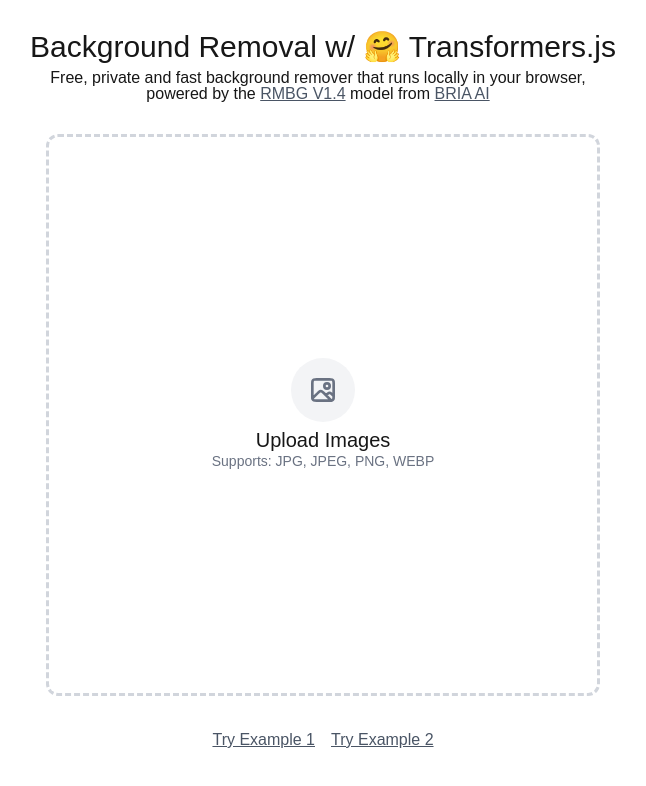
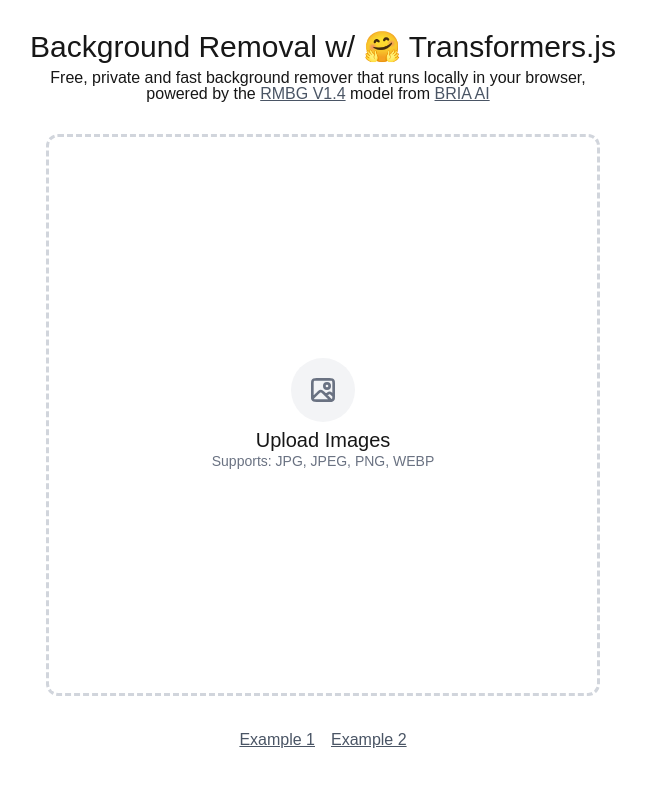
Before and after one commit to Serohman/ai-remove-bg, a Next.js app: page / in a window 1280 px wide. Shown: the top 786 px of the page, without its empty margins (317-963 px from the left). Built offline with nearby package versions, Linux system fonts and the light colour scheme.

Commit message:
Fix examples URLs

```diff
--- a/src/components/FooterWithExamples.tsx
+++ b/src/components/FooterWithExamples.tsx
@@ -9,7 +9,7 @@ export namespace FooterWithExamples {
 
 export function FooterWithExamples({onExampleClick}: FooterWithExamples.Props) {
   const handleExampleClick = async (num: number) => {
-    const url = `/example-${num}.jpg`;
+    const url = `example-${num}.jpg`;
     const name = `example-${num}`;
     const raw = await RawImage.fromURL(url);
     onExampleClick({url, name, raw});
@@ -21,13 +21,13 @@ export function FooterWithExamples({onExampleClick}: FooterWithExamples.Props) {
         onClick={() => handleExampleClick(1)}
         className="cursor-pointer text-gray-600 hover:text-blue-500 underline mr-4"
       >
-        Try Example 1
+        Example 1
       </a>
       <a
         onClick={() => handleExampleClick(2)}
         className="cursor-pointer text-gray-600 hover:text-blue-500 underline"
       >
-        Try Example 2
+        Example 2
       </a>
     </p>
   );
```
